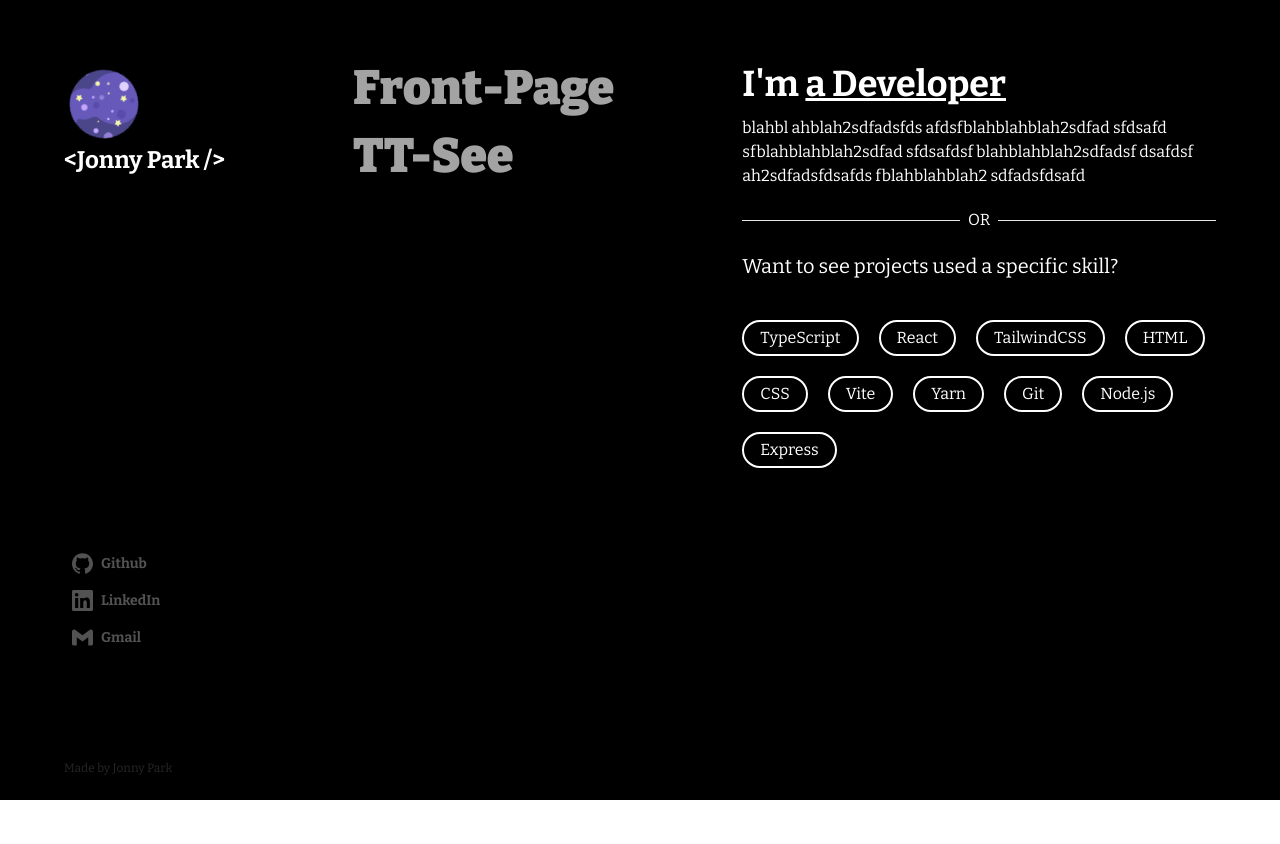
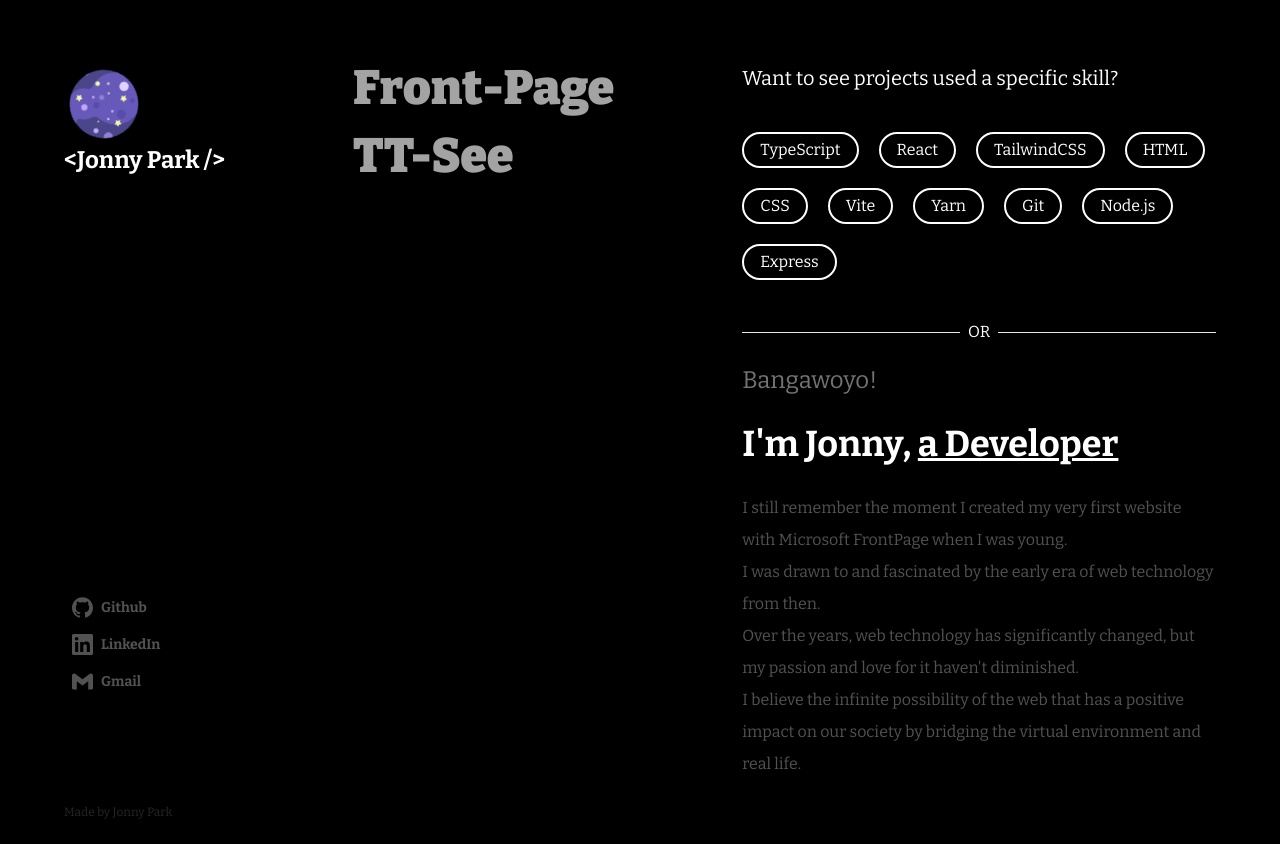
Before and after one commit to jodoubleny/jodoubleny.github.io, a React (Vite) app: page / in a window 1280 px wide. Before the commit the page ends 800 px from the top, so only its background shows below. Built offline with nearby package versions, Linux system fonts and the light colour scheme.

Commit message:
change: [AboutMe] deactive desc and put static greeting

```diff
--- a/src/App.tsx
+++ b/src/App.tsx
@@ -40,9 +40,9 @@ const App = () => {
         <div className="mx-6 my-16 xl:mx-16">
           {storedProject ? <ProjectDetail /> :
           <>
+          <TagSearch />
+          <HorizontalRule className="my-5" title="OR" />
           <AboutMe />
-          <HorizontalRule className="my-5" title="OR" />
-          <TagSearch />
           </>
           }
         </div>
--- a/src/assets/locale.english.ts
+++ b/src/assets/locale.english.ts
@@ -99,10 +99,8 @@ export const externalLinks: ILinkWithSimpleIcon[] = [
 export const whoIAmArr: WhoIAm[] = [
     {
         iAm: "a Developer",
-        desc: "blahbl ahblah2sdfadsfds afdsfblahblahblah2sdfad sfdsafd sfblahblahblah2sdfad sfdsafdsf blahblahblah2sdfadsf dsafdsf ah2sdfadsfdsafds fblahblahblah2 sdfadsfdsafd",
     },
     {
         iAm: "a Developer1",
-        desc: "blahb lahblah2sdfadsfds afdsblahblahb lah2s dfadsfdsafdsfblahblahblah2sdf adsfdsafdsfblahblahblah2sdfadsfdsafdsfblahblah ah2sdfadsfdsafdsfblahblahblah2sdfadsfdsafdah2sdfadsf dsafdsfblahblahblah2sdfadsfdsafdblah2sdfadsfdsafdsfblahblahblah2sdfadsfdsafdsff",
     }
 ]
--- a/src/components/AboutMe/AboutMe.tsx
+++ b/src/components/AboutMe/AboutMe.tsx
@@ -7,14 +7,14 @@ import { WhoIAm } from '../../types/types';
 const AboutMe = () => {
     const [whoIAmIndex, setWhoIAmIndex] = useState(0);
     const [iAm, setIAm] = useState("");
-    const [desc, setDesc] = useState<string>();
-    const [showDesc, setShowDesc] = useState(false);
+    // const [desc, setDesc] = useState<string>();
+    // const [showDesc, setShowDesc] = useState(false);
 
     useDidMountEffect(() => {
         const descString = whoIAmArr[whoIAmIndex].desc;
-        setDesc(descString);
+        // setDesc(descString);
 
-        const timerBase = 300;
+        const timerBase = 200;
         const iAmString = whoIAmArr[whoIAmIndex].iAm;
 
         const typingEffectAsync = async () => {
@@ -35,19 +35,26 @@ const AboutMe = () => {
         }
 
         typingEffectAsync()
-            .then(() => setTimeout(() => setShowDesc(true), timerBase))
+            // .then(() => setTimeout(() => setShowDesc(true), timerBase))
             .then(() => setTimeout(() => {
-                setShowDesc(false);
+                // setShowDesc(false);
                 const newIndex = whoIAmIndex+1;
                 if (newIndex < whoIAmArr.length) setWhoIAmIndex(newIndex);
                 else setWhoIAmIndex(0);
-            }, 2000));
+            }, 5000));
     }, [whoIAmIndex]);
 
     return (
         <div className="text-white">
-            <div className="text-4xl font-bold">I'm <span className="underline">{iAm}</span><span className="animate-blink">|</span></div>
-            <div className={`transition-all duration-500 ${showDesc ? "opacity-100 mt-3" : "leading-[0] opacity-0"}`}>{desc}</div>
+            <div className="text-2xl font-normal mb-7 text-neutral-500">Bangawoyo!</div>
+            <div className="text-4xl font-bold mb-7">I'm Jonny, <span className="underline">{iAm}</span><span className="animate-blink">|</span></div>
+            {/* <div className={`text-neutral-600 transition-all duration-500 ${showDesc ? "opacity-100" : "leading-[0] opacity-0"}`}>{desc}</div> */}
+            <div className="text-neutral-600 leading-loose">
+                I still remember the moment I created my very first website with Microsoft FrontPage when I was young.<br />
+                I was drawn to and fascinated by the early era of web technology from then.<br />
+                Over the years, web technology has significantly changed, but my passion and love for it haven't diminished.<br />
+                I believe the infinite possibility of the web that has a positive impact on our society by bridging the virtual environment and real life.
+            </div>
         </div>
     )
 }
--- a/src/components/ProjectNav/ProjectNav.tsx
+++ b/src/components/ProjectNav/ProjectNav.tsx
@@ -30,7 +30,7 @@ const ProjectNav = () => {
         <>
         {tag && (
             <div className="flex flex-row justify-between items-baseline mb-5">
-                <div className="text-neutral-800 text-sm">includes <span className="px-1 py-0.5 rounded text-white bg-neutral-800">{skillsRecord[tag].title}</span></div>
+                <div className="text-neutral-600 text-sm">includes <span className="px-1 py-0.5 rounded text-white bg-neutral-600">{skillsRecord[tag].title}</span></div>
                 <span onClick={tagRemoverOnClick} className="text-rose-900 text-xs hover:underline decoration-rose-900 cursor-pointer">remove</span>
             </div>
         )}
--- a/src/types/types.ts
+++ b/src/types/types.ts
@@ -26,5 +26,5 @@ export type Project = {
 
 export type WhoIAm = {
     iAm: string,
-    desc: string,
+    desc?: string,
 }
```
